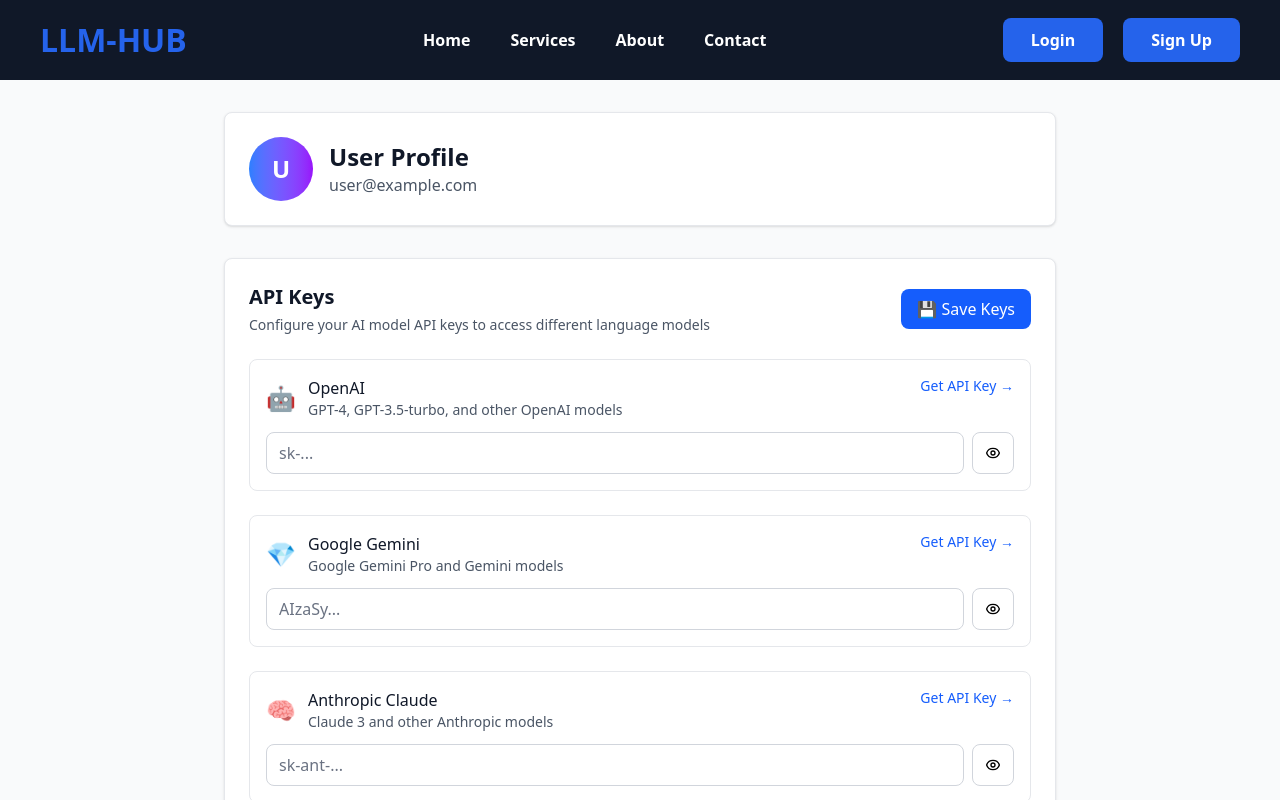
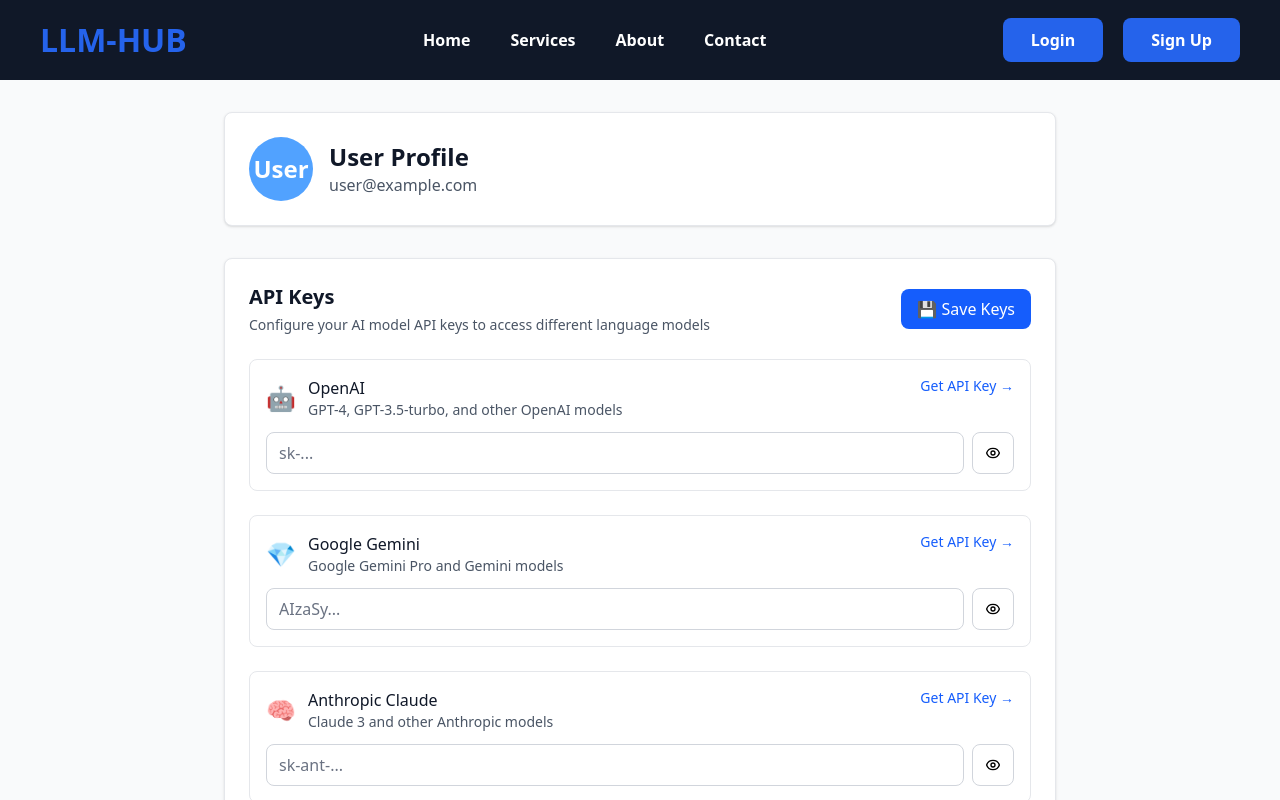
Before and after one commit to Shahzishaheer/LLMHUB, a React (Vite) app: page /profile in a window 1280 px wide. Shown: the top 800 px of the page. Built offline with nearby package versions, Linux system fonts and the light colour scheme; no server answers.

Commit message:
userprofile correct

```diff
--- a/src/components/UserProfile.tsx
+++ b/src/components/UserProfile.tsx
@@ -14,6 +14,7 @@ interface ApiKey {
 
 const UserProfile = (): JSX.Element => {
   const { user } = useUser();
+  console.log(user);
   const [apiKeys, setApiKeys] = useState<ApiKey[]>([
     {
       id: 'openai',
@@ -82,7 +83,7 @@ const UserProfile = (): JSX.Element => {
       )
 
     );
-    Cookies.set(`${apiKeys.find(key => key.id === id)?.name}-api-key`, JSON.stringify(apiKeys.map(key => key.value)));
+    // Cookies.set(`${apiKeys.find(key => key.id === id)?.name}-api-key`, (apiKeys.map(key => key.value).toLocaleString()));  // Store each API key in its own cookie
   };
 
   const toggleShowValue = (id: string) => {
@@ -116,8 +117,8 @@ const UserProfile = (): JSX.Element => {
         {/* Header */}
         <div className="bg-white dark:bg-gray-800 rounded-lg shadow-sm border border-gray-200 dark:border-gray-700 p-6 mb-8">
           <div className="flex items-center space-x-4">
-            <div className="w-16 h-16 rounded-full bg-gradient-to-r from-blue-500 to-purple-600 flex items-center justify-center text-white font-bold text-2xl">
-              {user?.firstName?.charAt(0)?.toUpperCase() || user?.emailAddresses[0]?.emailAddress?.charAt(0)?.toUpperCase() || 'U'}
+            <div className="w-16 h-16 rounded-full bg-blue-400  flex items-center justify-center text-white font-bold text-2xl">
+              {user?.firstName?.charAt(0)?.toUpperCase() || user?.emailAddresses[0]?.emailAddress?.charAt(0)?.toUpperCase() || 'User'}
             </div>
             <div>
               <h1 className="text-2xl font-bold text-gray-900 dark:text-white">
```
